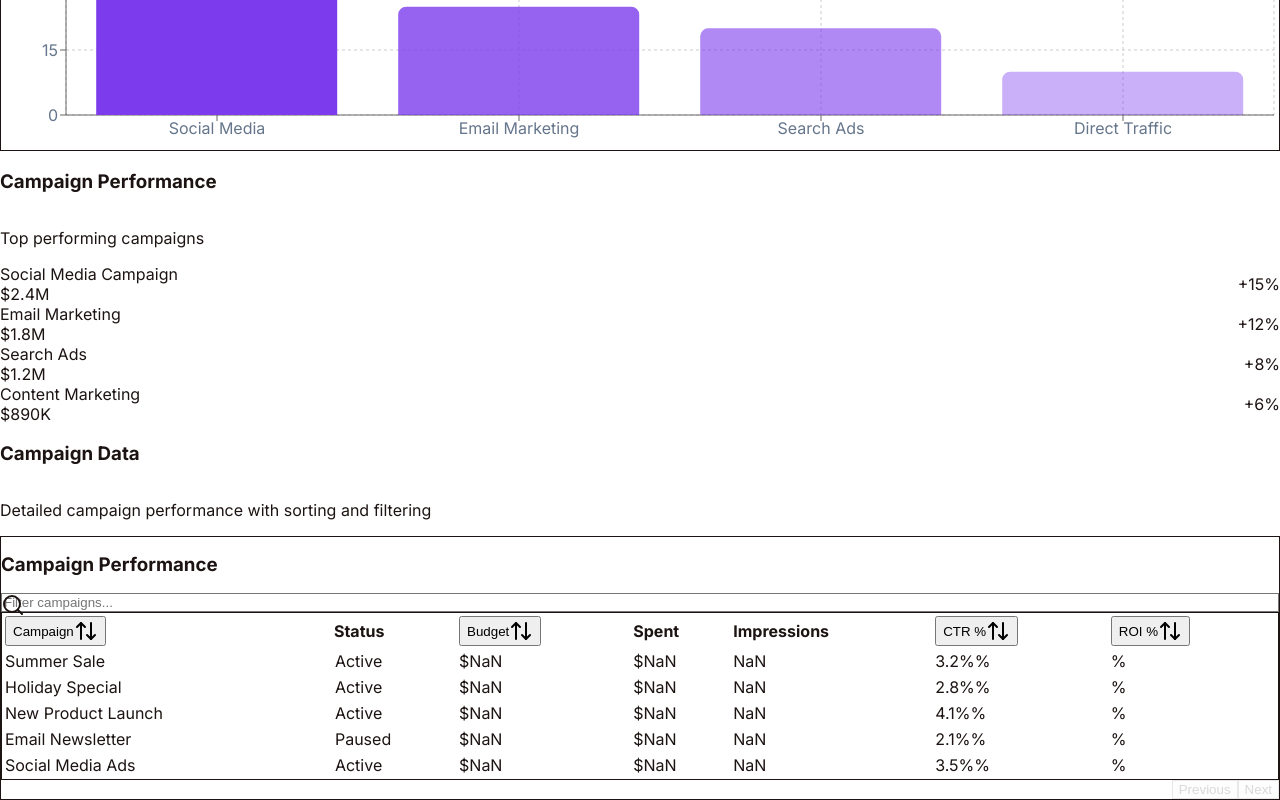
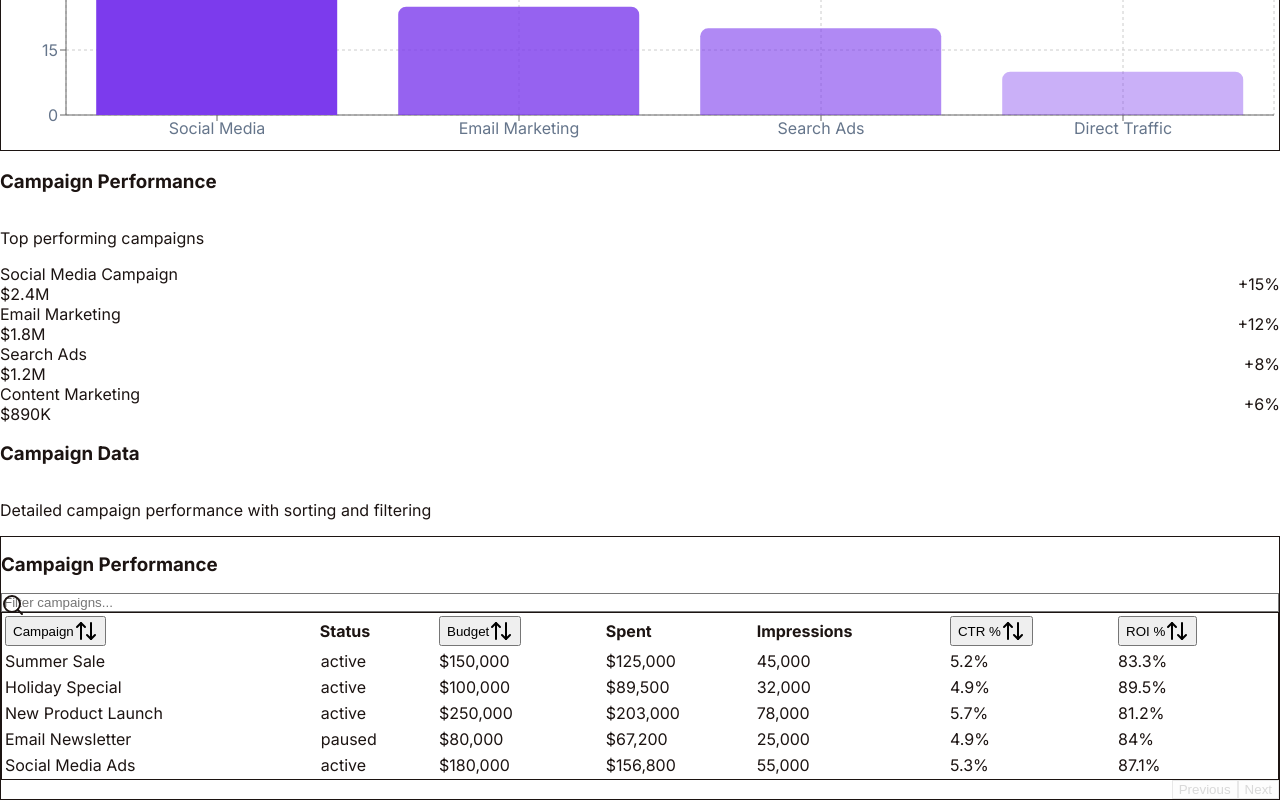
Before and after one commit to Soumyadipgithub/admybrand-insights, a Next.js app: page / in a window 1280 px wide. Shown: the part 1838-2638 px from the top of the page. Built offline with nearby package versions, Linux system fonts and the light colour scheme.

Commit message:
Fix TypeScript errors: Update table data structure and calendar component

```diff
--- a/src/app/page.tsx
+++ b/src/app/page.tsx
@@ -12,6 +12,7 @@ import { MetricCardSkeleton, ChartSkeleton, TableSkeleton, FilterSkeleton } from
 import { TrendingUp, Users, DollarSign, Activity, ArrowUp, ArrowDown, Download, Filter, RefreshCw } from "lucide-react"
 import { DateRange } from "react-day-picker"
 import { exportToCSV, exportToPDF } from "@/components/export-utils"
+import { TableData } from "@/lib/mock-data"
 
 // Enhanced mock data with real-time simulation
 const initialMetrics = [
@@ -80,11 +81,76 @@ const userDemographics = [
 ]
 
 const tableData = [
-  { id: 1, campaign: "Summer Sale", revenue: "$125,000", conversions: 234, ctr: "3.2%", status: "Active" },
-  { id: 2, campaign: "Holiday Special", revenue: "$89,500", conversions: 156, ctr: "2.8%", status: "Active" },
-  { id: 3, campaign: "New Product Launch", revenue: "$203,000", conversions: 445, ctr: "4.1%", status: "Active" },
-  { id: 4, campaign: "Email Newsletter", revenue: "$67,200", conversions: 123, ctr: "2.1%", status: "Paused" },
-  { id: 5, campaign: "Social Media Ads", revenue: "$156,800", conversions: 289, ctr: "3.5%", status: "Active" }
+  {
+    id: "1",
+    campaign: "Summer Sale",
+    status: "active" as const,
+    budget: 150000,
+    spent: 125000,
+    impressions: 45000,
+    clicks: 2340,
+    conversions: 234,
+    ctr: 5.2,
+    roi: 83.3,
+    startDate: "2024-06-01",
+    endDate: "2024-08-31"
+  },
+  {
+    id: "2",
+    campaign: "Holiday Special",
+    status: "active" as const,
+    budget: 100000,
+    spent: 89500,
+    impressions: 32000,
+    clicks: 1560,
+    conversions: 156,
+    ctr: 4.9,
+    roi: 89.5,
+    startDate: "2024-11-01",
+    endDate: "2024-12-31"
+  },
+  {
+    id: "3",
+    campaign: "New Product Launch",
+    status: "active" as const,
+    budget: 250000,
+    spent: 203000,
+    impressions: 78000,
+    clicks: 4450,
+    conversions: 445,
+    ctr: 5.7,
+    roi: 81.2,
+    startDate: "2024-09-01",
+    endDate: "2024-11-30"
+  },
+  {
+    id: "4",
+    campaign: "Email Newsletter",
+    status: "paused" as const,
+    budget: 80000,
+    spent: 67200,
+    impressions: 25000,
+    clicks: 1230,
+    conversions: 123,
+    ctr: 4.9,
+    roi: 84.0,
+    startDate: "2024-07-01",
+    endDate: "2024-09-30"
+  },
+  {
+    id: "5",
+    campaign: "Social Media Ads",
+    status: "active" as const,
+    budget: 180000,
+    spent: 156800,
+    impressions: 55000,
+    clicks: 2890,
+    conversions: 289,
+    ctr: 5.3,
+    roi: 87.1,
+    startDate: "2024-08-01",
+    endDate: "2024-10-31"
+  }
 ]
 
 export default function DashboardPage() {
--- a/src/components/ui/calendar.tsx
+++ b/src/components/ui/calendar.tsx
@@ -52,10 +52,6 @@ function Calendar({
         day_hidden: "invisible",
         ...classNames,
       }}
-      components={{
-        IconLeft: ({ ...props }) => <ChevronLeft className="h-4 w-4" />,
-        IconRight: ({ ...props }) => <ChevronRight className="h-4 w-4" />,
-      }}
       {...props}
     />
   )
```
